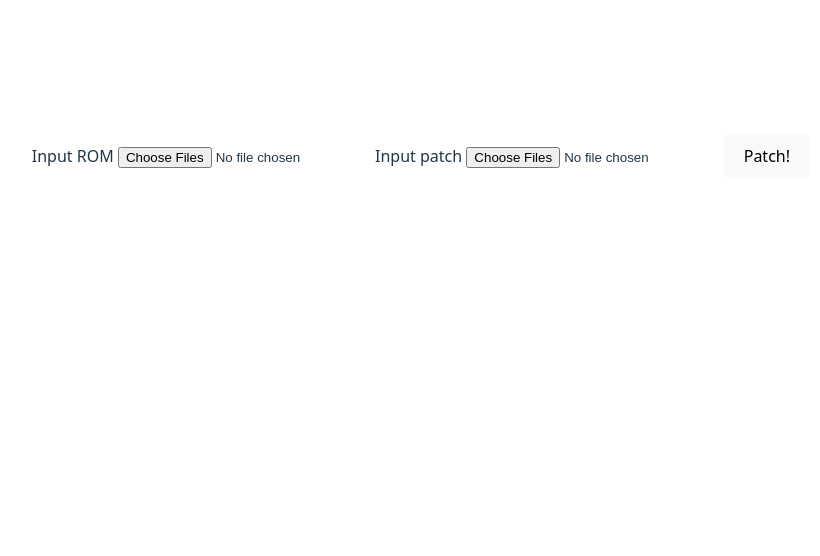
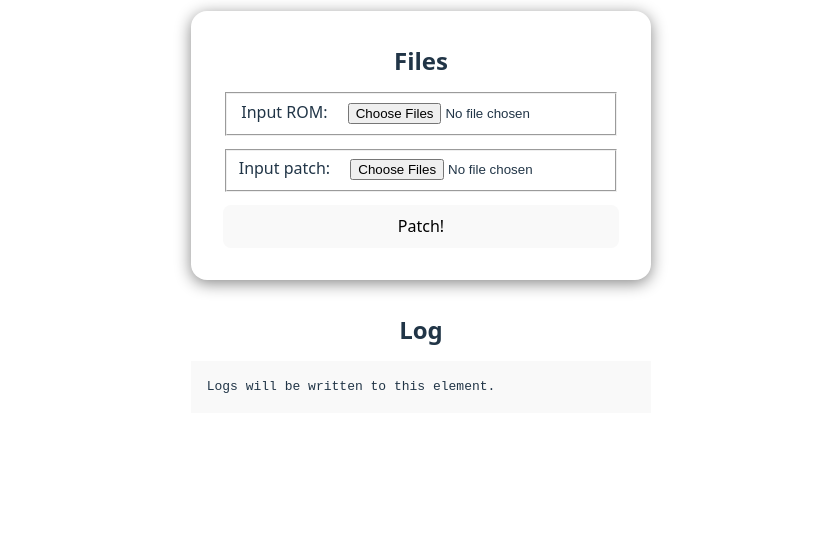
Before and after one commit to wiib/ips-patcher, a website built with Vite: page index.html in a window 1280 px wide. Shown: the part 244-800 px from the top of the page, without its empty margins (219-1039 px from the left). Built offline with nearby package versions, Linux system fonts and the light colour scheme.

Commit message:
feat: Simple logger + new page layout

```diff
--- a/index.html
+++ b/index.html
@@ -8,15 +8,27 @@
 	</head>
 	<body>
 		<div id="app">
-			<form id="form" autocomplete="off">
-				<label for="input_file">Input ROM</label>
-				<input type="file" name="input_file" id="input_file" multiple="false" />
+			<h1>ROM Patcher</h1>
+			<div class="card">
+				<form id="form" autocomplete="off">
+					<h2>Files</h2>
 
-				<label for="input_patch">Input patch</label>
-				<input type="file" name="input_patch" id="input_patch" multiple="false" />
+					<fieldset>
+						<label for="input_file">Input ROM: </label>
+						<input type="file" name="input_file" id="input_file" multiple="false" />
+					</fieldset>
 
-				<button type="submit">Patch!</button>
-			</form>
+					<fieldset>
+						<label for="input_patch">Input patch: </label>
+						<input type="file" name="input_patch" id="input_patch" multiple="false" />
+					</fieldset>
+
+					<button type="submit">Patch!</button>
+				</form>
+			</div>
+
+			<h2>Log</h2>
+			<pre id="log"></pre>
 		</div>
 		<script type="module" src="/src/main.ts"></script>
 	</body>
--- a/src/ips.ts
+++ b/src/ips.ts
@@ -26,8 +26,6 @@ export function patch(inputBytes: Uint8Array, patchBytes: Uint8Array): Uint8Arra
 	// Make a normal array so we can add values past the initial size of the input file,
 	const patchedBytes = Array.from(inputBytes);
 	let ptr = 5;
-
-	console.log(patchBytes.length);
 
 	while (ptr < patchBytes.length) {
 		const offsetSlice = patchBytes.slice(ptr, ptr + IPS_OFFSET_SIZE);
--- /dev/null
+++ b/src/logger.ts
@@ -0,0 +1,37 @@
+export default class Logger {
+	static #instance: Logger;
+
+	private destination: HTMLPreElement | undefined;
+	private lines: string[] = [];
+
+	private constructor() {}
+
+	public static get instance(): Logger {
+		if (!Logger.#instance) Logger.#instance = new Logger();
+
+		return Logger.#instance;
+	}
+
+	private render(): void {
+		if (!this.destination) throw new Error("Logger destination is not defined.");
+
+		this.destination.innerHTML = "";
+
+		this.lines.forEach((item) => {
+			const span = document.createElement("span");
+			span.textContent = item;
+
+			this.destination!.appendChild(span);
+		});
+	}
+
+	public setDestination(destination: HTMLPreElement): void {
+		this.destination = destination;
+		this.println("Logs will be written to this element.");
+	}
+
+	public println(text: string): void {
+		this.lines.push(text.trimEnd() + "\n");
+		this.render();
+	}
+}
--- a/src/main.ts
+++ b/src/main.ts
@@ -1,6 +1,7 @@
 import "./style.css";
 
 import { patch } from "./ips.ts";
+import Logger from "./logger.ts";
 
 let inputFile: Uint8Array | undefined = undefined;
 let patchFile: Uint8Array | undefined = undefined;
@@ -9,6 +10,13 @@ let inputExt: string = "bin";
 
 let outputFilename: string = "PatchedROM";
 let outputExt: string = "bin";
+
+const logger = Logger.instance;
+
+document.addEventListener("DOMContentLoaded", (ev) => {
+	const preElement = document.querySelector<HTMLPreElement>("#log")!;
+	logger.setDestination(preElement);
+});
 
 document.querySelector<HTMLInputElement>("#input_file")!.addEventListener("change", (ev) => {
 	const target = ev.target as HTMLInputElement;
@@ -26,6 +34,8 @@ document.querySelector<HTMLInputElement>("#input_file")!.addEventListener("chang
 		(ev) => {
 			const dataBuffer = ev.target?.result as ArrayBuffer;
 			inputFile = new Uint8Array(dataBuffer);
+
+			logger.println(`Loaded ROM: ${file.name}`);
 		},
 		{ once: true }
 	);
@@ -57,6 +67,8 @@ document.querySelector<HTMLInputElement>("#input_patch")!.addEventListener("chan
 		(ev) => {
 			const dataBuffer = ev.target?.result as ArrayBuffer;
 			patchFile = new Uint8Array(dataBuffer);
+
+			logger.println(`Loaded patch: ${file.name}`);
 		},
 		{ once: true }
 	);
@@ -79,6 +91,9 @@ document.querySelector<HTMLFormElement>("#form")!.addEventListener("submit", (ev
 
 	const patchedBytes = patch(inputFile, patchFile);
 
+	logger.println(`ROM patched successfully!`);
+	logger.println(`Proceeding to download patched ROM...`);
+
 	const blob = new Blob([patchedBytes.buffer as BlobPart], { type: "application/octet-stream" });
 	const blobUrl = URL.createObjectURL(blob);
 
--- a/src/style.css
+++ b/src/style.css
@@ -39,6 +39,10 @@ h1 {
 	line-height: 1.1;
 }
 
+h2 {
+	margin: 0;
+}
+
 #app {
 	max-width: 1280px;
 	margin: 0 auto;
@@ -46,25 +50,28 @@ h1 {
 	text-align: center;
 }
 
-.logo {
-	height: 6em;
-	padding: 1.5em;
-	will-change: filter;
-	transition: filter 300ms;
-}
-.logo:hover {
-	filter: drop-shadow(0 0 2em #646cffaa);
-}
-.logo.vanilla:hover {
-	filter: drop-shadow(0 0 2em #3178c6aa);
+.card {
+	padding: 2rem;
+	box-shadow: 0 0.2rem 1rem rgba(0, 0, 0, 0.48);
+	border-radius: 1rem;
+
+	margin-bottom: 2rem;
 }
 
-.card {
-	padding: 2em;
+form {
+	display: flex;
+	flex-direction: column;
+	gap: 0.8rem 0;
 }
 
-.read-the-docs {
-	color: #888;
+form fieldset label {
+	margin-right: 1rem;
+}
+
+pre {
+	text-align: left;
+	background-color: #1a1a1a;
+	padding: 1rem;
 }
 
 button {
@@ -97,4 +104,7 @@ button:focus-visible {
 	button {
 		background-color: #f9f9f9;
 	}
+	pre {
+		background: #f9f9f9;
+	}
 }
```
